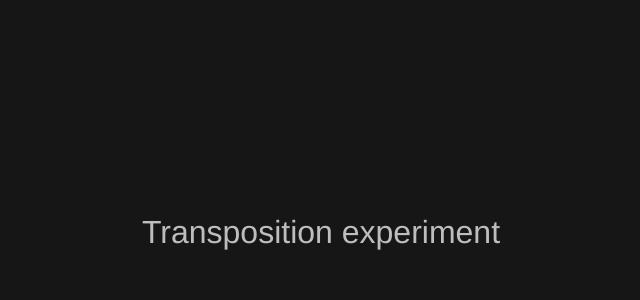
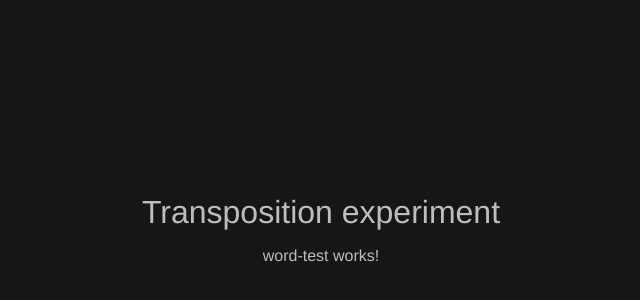
Before and after one commit to jordangray/transposition-experiment, an Angular app: page / in a window 1280 px wide. Shown: the part 168-468 px from the top of the page, without its empty margins (319-959 px from the left). Built offline with nearby package versions, Linux system fonts and the light colour scheme.

Commit message:
Word test component

```diff
--- a/src/app/app.component.html
+++ b/src/app/app.component.html
@@ -1 +1,3 @@
 <h1 class="title">{{title}}</h1>
+
+<app-word-test></app-word-test>
--- a/src/app/app.module.ts
+++ b/src/app/app.module.ts
@@ -3,6 +3,7 @@ import { NgModule } from '@angular/core';
 
 import { AppRoutingModule } from './app-routing.module';
 import { AppComponent } from './app.component';
+import { WordsModule } from './words/words.module';
 
 @NgModule({
   declarations: [
@@ -10,7 +11,8 @@ import { AppComponent } from './app.component';
   ],
   imports: [
     BrowserModule,
-    AppRoutingModule
+    AppRoutingModule,
+    WordsModule
   ],
   providers: [],
   bootstrap: [AppComponent]
--- /dev/null
+++ b/src/app/words/word-test/word-test.component.html
@@ -0,0 +1 @@
+<p>word-test works!</p>
--- /dev/null
+++ b/src/app/words/word-test/word-test.component.ts
@@ -0,0 +1,15 @@
+import { Component, OnInit } from '@angular/core';
+
+@Component({
+  selector: 'app-word-test',
+  templateUrl: './word-test.component.html',
+  styleUrls: ['./word-test.component.scss']
+})
+export class WordTestComponent implements OnInit {
+
+  constructor() { }
+
+  ngOnInit() {
+  }
+
+}
--- a/src/app/words/words.module.ts
+++ b/src/app/words/words.module.ts
@@ -1,10 +1,12 @@
 import { NgModule } from '@angular/core';
 import { CommonModule } from '@angular/common';
+import { WordTestComponent } from './word-test/word-test.component';
 
 
 
 @NgModule({
-  declarations: [],
+  declarations: [WordTestComponent],
+  exports: [WordTestComponent],
   imports: [
     CommonModule
   ]
```
Also changed, not shown: src/app/words/word-test/word-test.component.scss (added), 1 other file (tests, documents, lock files or other folders).
